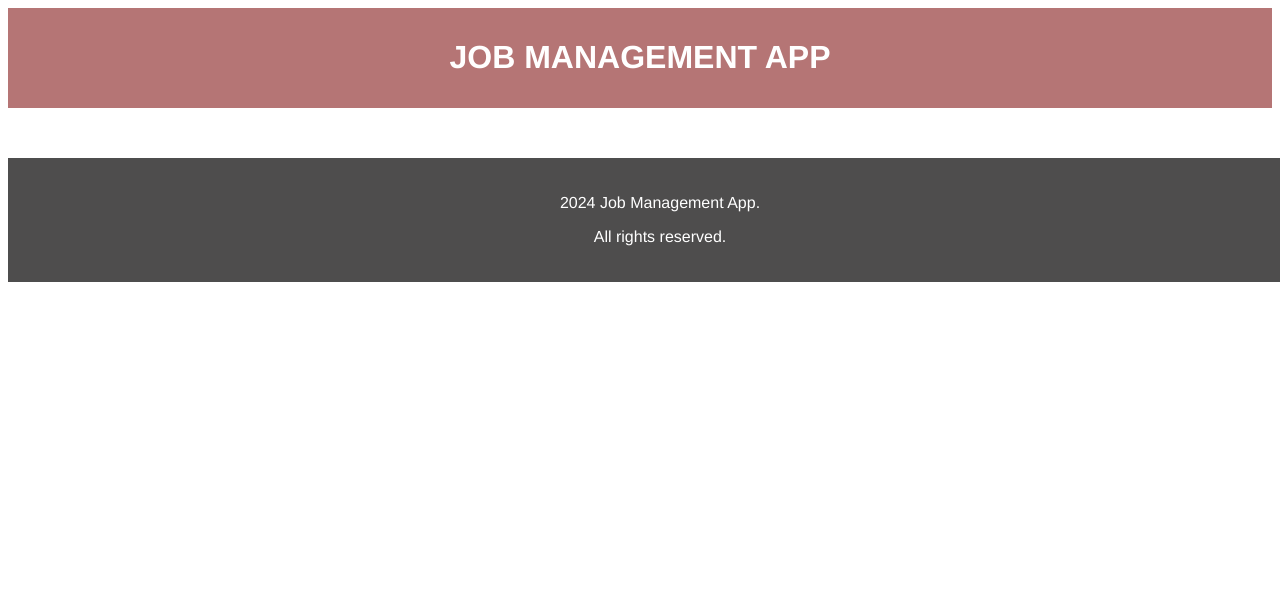
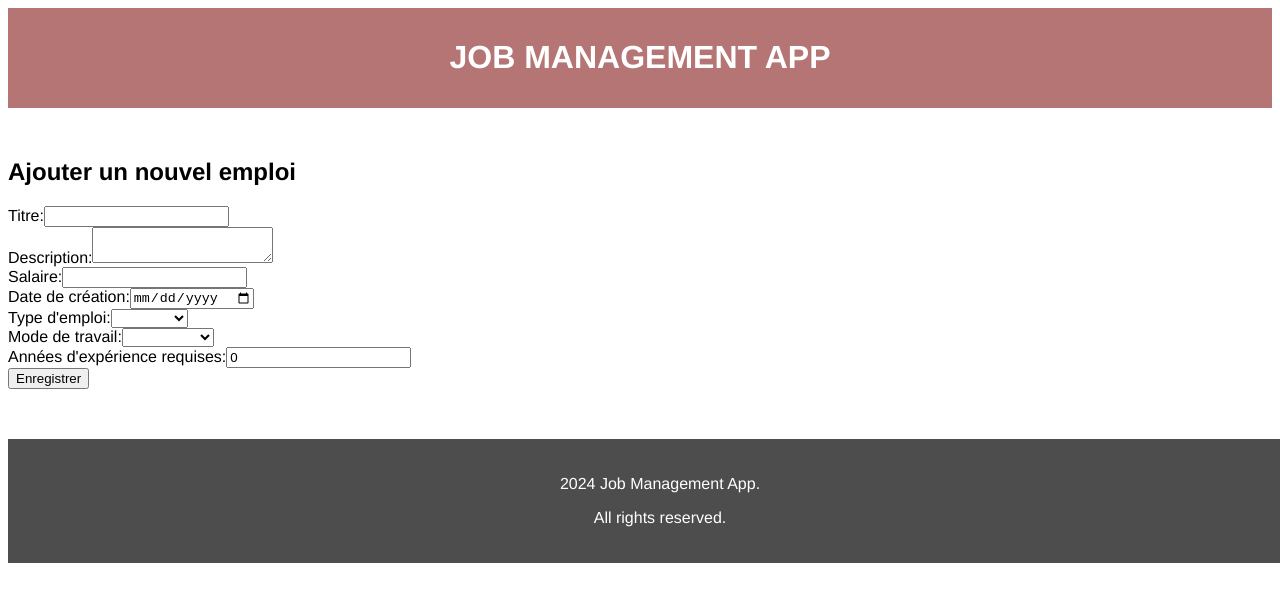
Before and after one commit to malakkbl/Job-Management-App, a Vue app: page /add-job in a window 1280 px wide. Shown: the top 602 px of the page. Built offline with nearby package versions, Linux system fonts and the light colour scheme.

Commit message:
add job done , but no fetch

```diff
--- a/src/components/AddJob.vue
+++ b/src/components/AddJob.vue
@@ -1,13 +1,103 @@
 <template>
-    <div>
+  <div>
+    <h2>Ajouter un nouvel emploi</h2>
+    <form @submit.prevent="saveNewJob">
+      <div>
+        <label for="titre">Titre:</label>
+        <input type="text" id="titre" v-model="newJob.titre" required />
+      </div>
+      <div>
+        <label for="description">Description:</label>
+        <textarea
+          id="description"
+          v-model="newJob.description"
+          required
+        ></textarea>
+      </div>
+      <div>
+        <label for="salaire">Salaire:</label>
+        <input type="text" id="salaire" v-model="newJob.salaire" required />
+      </div>
+      <div>
+        <label for="date_creation">Date de création:</label>
+        <input
+          type="date"
+          id="date_creation"
+          v-model="newJob.date_creation"
+          required
+        />
+      </div>
+      <div>
+        <label for="type_emploi">Type d'emploi:</label>
+        <select id="type_emploi" v-model="newJob.type_emploi" required>
+          <option value="Full-time">Full-time</option>
+          <option value="Part-time">Part-time</option>
+        </select>
+      </div>
+      <div>
+        <label for="mode_travail">Mode de travail:</label>
+        <select id="mode_travail" v-model="newJob.mode_travail" required>
+          <option value="Présentielle">Présentielle</option>
+          <option value="À distance">À distance</option>
+        </select>
+      </div>
+      <div>
+        <label for="annees_experience_requises"
+          >Années d'expérience requises:</label
+        >
+        <input
+          type="number"
+          id="annees_experience_requises"
+          v-model="newJob.annees_experience_requises"
+          required
+        />
+      </div>
 
-    </div>
+      <button type="submit">Enregistrer</button>
+    </form>
+  </div>
 </template>
 
-<script setup>
+<script>
+import jsonData from "../assets/TP-Jobs-app.json";
 
+export default {
+  name: "AddJob",
+  data() {
+    return {
+      newJob: {
+        id: null,
+        titre: "",
+        description: "",
+        salaire: "",
+        date_creation: "",
+        type_emploi: "",
+        mode_travail: "",
+        annees_experience_requises: 0,
+      },
+    };
+  },
+  methods: {
+    saveNewJob() {
+      const maxId = jsonData.reduce(
+        (max, job) => (job.id > max ? job.id : max),
+        0
+      );
+      this.newJob.id = maxId + 1;
+      jsonData.push(this.newJob);
+      this.newJob = {
+        titre: "",
+        description: "",
+        salaire: "",
+        date_creation: new Date().toISOString().slice(0, 10),
+        annees_experience_requises: 0,
+        type_emploi: "",
+        mode_travail: "",
+      };
+      this.$router.push({ name: "PageHome" });
+    },
+  },
+};
 </script>
 
-<style lang="scss" scoped>
-
-</style>
+<style></style>
--- a/src/components/EditJob.vue
+++ b/src/components/EditJob.vue
@@ -62,7 +62,7 @@
         if (index !== -1) {
           jsonData[index] = { ...this.editedJob };
         }
-        this.$router.push({ name: "jobDetail", params: { id: this.editedJob.id } });
+        this.$router.push({ name: "JobDetail", params: { id: this.editedJob.id } });
       },
     },
   };
--- a/src/components/PageHome.vue
+++ b/src/components/PageHome.vue
@@ -1,13 +1,14 @@
 <template>
   <div>
     <h2>Liste des emplois disponibles</h2>
+    <button @click="goToAddJob">Add Job</button>
     <ul>
-      <li v-for="job in jobs" :key="job.titre">
+      <li v-for="job in jobs" :key="job.id">
         <h3>{{ job.titre }}</h3>
         <button @click="viewJobDetail(job.id)">View Details</button>
-
       </li>
     </ul>
+
   </div>
 </template>
 
@@ -22,11 +23,13 @@ export default {
     };
   },
   methods: {
-  viewJobDetail(id) {
-    this.$router.push({ name: 'jobDetail', params: { id: id } });
+    viewJobDetail(id) {
+      this.$router.push({ name: 'JobDetail', params: { id: id } });
+    },
+    goToAddJob() {
+      this.$router.push({ name: 'AddJob' });
+    }
   }
-}
-
 };
 </script>
 
--- a/src/router/index.js
+++ b/src/router/index.js
@@ -28,7 +28,7 @@ const routes = [
   },
   {
     path: '/job/:id',
-    name: 'jobDetail',
+    name: 'JobDetail',
     component: JobDetail
   }
 ];
```
